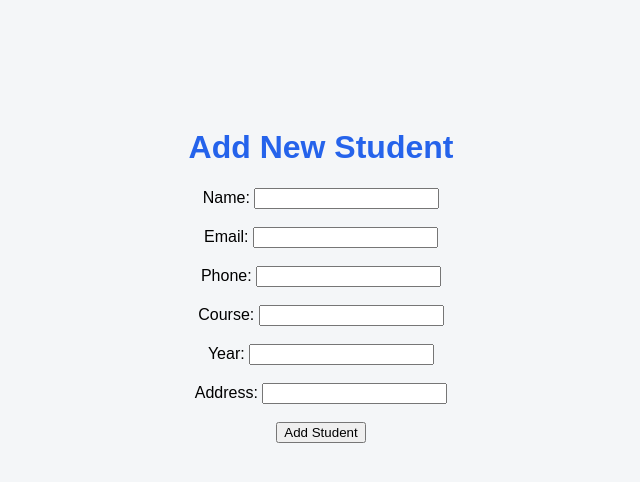
After one commit to KarishmaJ30/student-management-system, a Flask app: page /add-student in a window 1280 px wide. The commit adds this page. Shown: the top 482 px of the page, without its empty margins (319-959 px from the left). Run offline with Flask 3, Linux system fonts and the light colour scheme.

Commit message:
Add student database and view students

```diff
--- a/app.py
+++ b/app.py
@@ -1,4 +1,5 @@
-from flask import Flask , render_template
+from flask import Flask, render_template, request
+from database import add_student, get_students
 
 app = Flask(__name__)
 
@@ -7,5 +8,42 @@ app = Flask(__name__)
 def home():
     return render_template("index.html")
 
+
+@app.route("/add-student", methods=["GET", "POST"])
+def add_student_page():
+
+    if request.method == "POST":
+
+        name = request.form["name"]
+        email = request.form["email"]
+        phone = request.form["phone"]
+        course = request.form["course"]
+        year = request.form["year"]
+        address = request.form["address"]
+
+        add_student(
+            name,
+            email,
+            phone,
+            course,
+            year,
+            address
+        )
+
+        return "Student added successfully!"
+
+    return render_template("add_student.html")
+
+@app.route("/students")
+def students():
+
+    student_list = get_students()
+
+    return render_template(
+        "students.html",
+        students=student_list
+    )
+
+
 if __name__ == "__main__":
     app.run(debug=True)
--- /dev/null
+++ b/templates/add_student.html
@@ -0,0 +1,52 @@
+
+<!DOCTYPE html>
+<html>
+<head>
+    <title>Add Student</title>
+
+    <link rel="stylesheet"
+          href="{{ url_for('static', filename='style.css') }}">
+</head>
+
+<body>
+
+    <h1>Add New Student</h1>
+
+    <form method="POST">
+
+        <label>Name:</label>
+        <input type="text" name="name" required>
+
+        <br><br>
+
+        <label>Email:</label>
+        <input type="email" name="email" required>
+
+        <br><br>
+
+        <label>Phone:</label>
+        <input type="text" name="phone">
+
+        <br><br>
+
+        <label>Course:</label>
+        <input type="text" name="course">
+
+        <br><br>
+
+        <label>Year:</label>
+        <input type="number" name="year">
+
+        <br><br>
+
+        <label>Address:</label>
+        <input type="text" name="address">
+
+        <br><br>
+
+        <button type="submit">Add Student</button>
+
+    </form>
+
+</body>
+</html>
```
Also changed, not shown: database.py (added, +56 -0 lines), templates/index.html (+14 -0 lines), templates/students.html (added, +46 -0 lines), students.db (added).
